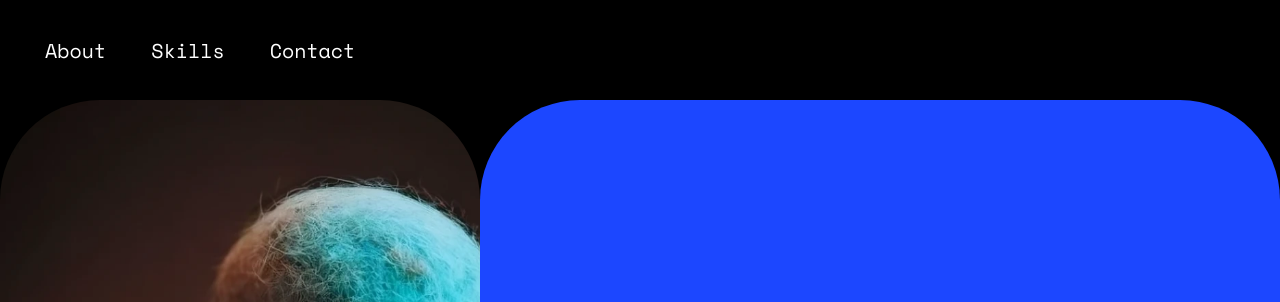
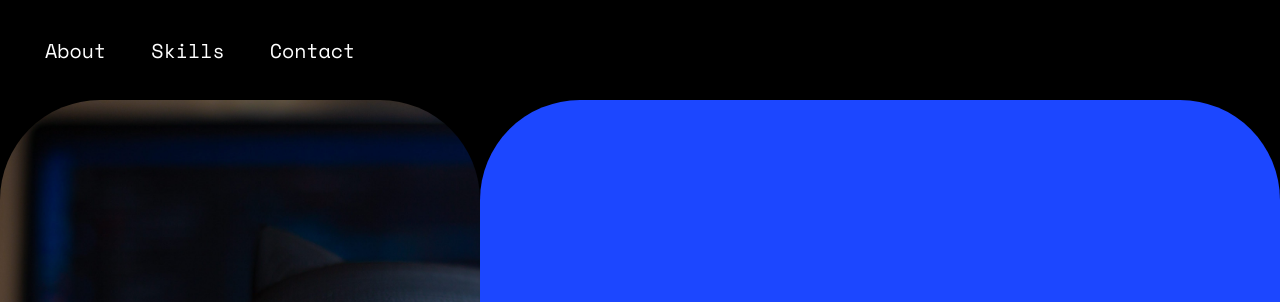
Before and after one commit to naremare/portfolio-2, a plain HTML site: page index.html in a window 1280 px wide. Shown: the top 302 px of the page. Drawn offline with nearby package versions, Linux system fonts and the light colour scheme.

Commit message:
new image

```diff
--- a/css/style.css
+++ b/css/style.css
@@ -90,8 +90,9 @@ nav ul li a {
 
 section.about .empty {
     flex-basis: 37.5vw;
-    background-image: url("/img/image.webp");
+    background-image: url("/img/image.jpeg");
     background-repeat: no-repeat;
+    background-position: -5rem;
     background-size:cover;
     border-radius: var(--border-radius);
 }
```
Also changed, not shown: img/image.jpeg (added), img/image.webp (deleted).
